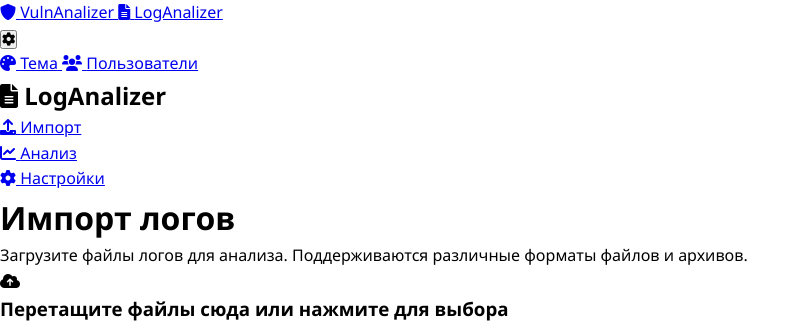
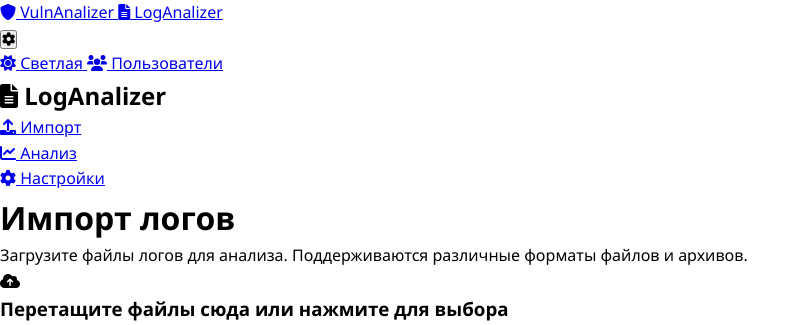
Before and after one commit to hamster513/STools, a FastAPI app: page / in a window 1280 px wide. Shown: the top 325 px of the page, without its empty margins (0-809 px from the left). Run offline with FastAPI, Linux system fonts and the light colour scheme; parts of the project's set-up code (start-up, migrations or seed data) failed here and were passed over.

Commit message:
Improve theme toggle in settings menu
- Change theme option text to 'Светлая'/'Темная' based on current theme
- Add sun/moon icons for light/dark themes respectively
- Update theme text and icon dynamically when switching themes
- Ensure VulnAnalizer opens by default (already configured)
- Add updateThemeText method to both LogAnalizer and VulnAnalizer

```diff
--- a/loganalizer/app/static/js/app.js
+++ b/loganalizer/app/static/js/app.js
@@ -32,6 +32,20 @@ class LogAnalizer {
     initTheme() {
         const savedTheme = localStorage.getItem('theme') || 'light';
         document.documentElement.setAttribute('data-theme', savedTheme);
+        this.updateThemeText(savedTheme);
+    }
+
+    updateThemeText(theme) {
+        const themeText = document.getElementById('theme-text');
+        const themeIcon = document.querySelector('#theme-link i');
+
+        if (theme === 'dark') {
+            themeText.textContent = 'Темная';
+            themeIcon.className = 'fas fa-moon';
+        } else {
+            themeText.textContent = 'Светлая';
+            themeIcon.className = 'fas fa-sun';
+        }
     }
 
     toggleTheme() {
@@ -39,6 +53,7 @@ class LogAnalizer {
         const newTheme = currentTheme === 'dark' ? 'light' : 'dark';
         document.documentElement.setAttribute('data-theme', newTheme);
         localStorage.setItem('theme', newTheme);
+        this.updateThemeText(newTheme);
     }
 
     setupNavigation() {
--- a/loganalizer/app/templates/index.html
+++ b/loganalizer/app/templates/index.html
@@ -27,8 +27,8 @@
             </button>
             <div id="settings-dropdown" class="settings-dropdown">
                 <a href="#" id="theme-link">
-                    <i class="fas fa-palette"></i>
-                    <span>Тема</span>
+                    <i class="fas fa-sun"></i>
+                    <span id="theme-text">Светлая</span>
                 </a>
                 <a href="#" id="users-link">
                     <i class="fas fa-users"></i>
--- a/vulnanalizer/app/templates/index.html
+++ b/vulnanalizer/app/templates/index.html
@@ -27,8 +27,8 @@
             </button>
             <div id="settings-dropdown" class="settings-dropdown">
                 <a href="#" id="theme-link">
-                    <i class="fas fa-palette"></i>
-                    <span>Тема</span>
+                    <i class="fas fa-sun"></i>
+                    <span id="theme-text">Светлая</span>
                 </a>
                 <a href="#" id="users-link">
                     <i class="fas fa-users"></i>
```
Also changed, not shown: vulnanalizer/app/static/js/app.js (+16 -0 lines).
